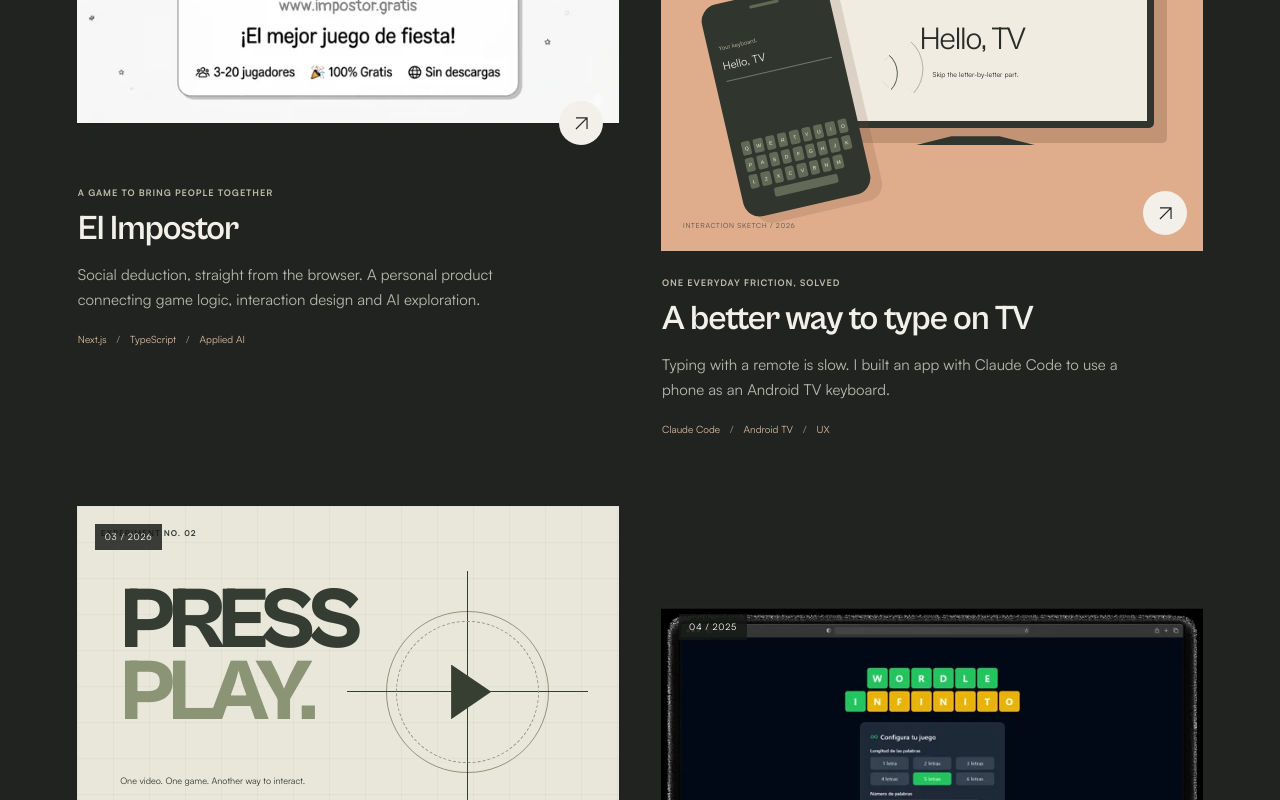
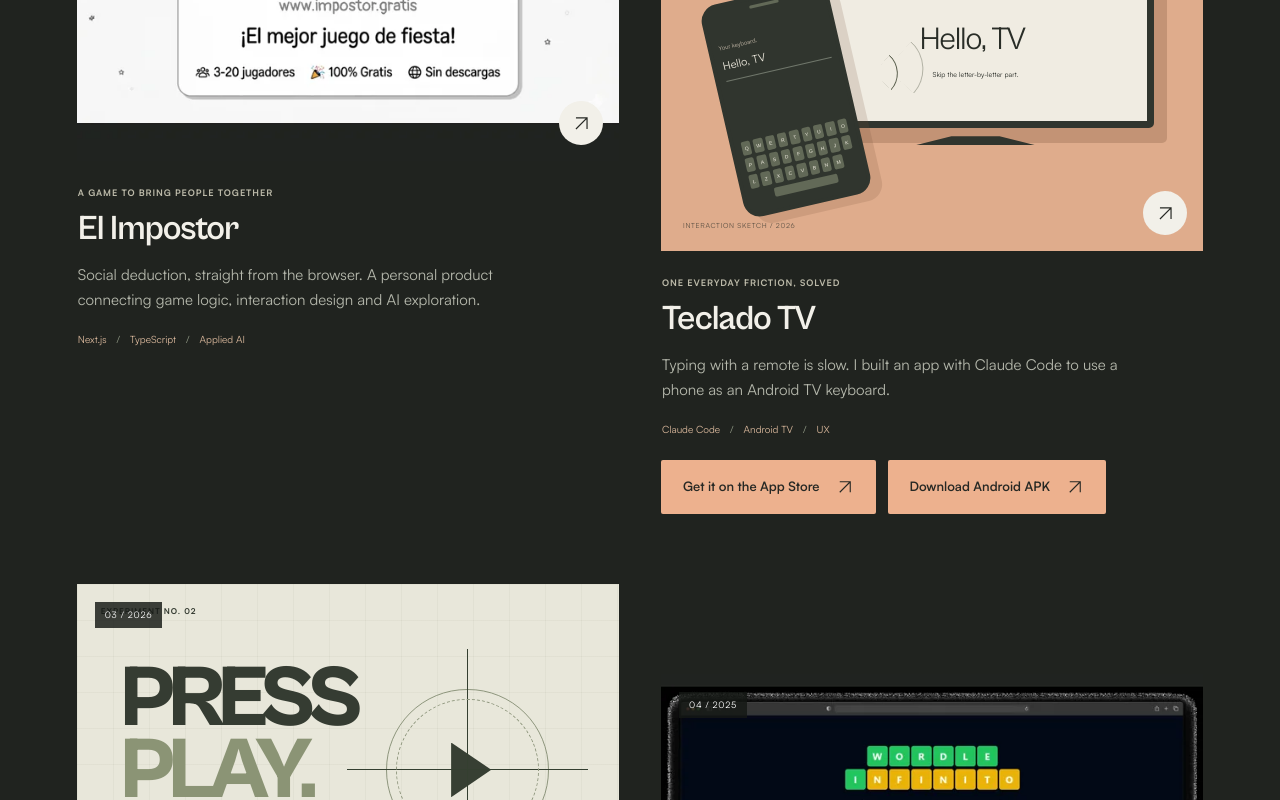
Before and after one commit to PolCarva/portfolio2024, a React (Vite) app: page / in a window 1280 px wide. Shown: the part 1509-2309 px from the top of the page. Built offline with nearby package versions, Linux system fonts and the light colour scheme.

Commit message:
feat: add Teclado TV App Store and Android downloads

```diff
--- a/src/App.jsx
+++ b/src/App.jsx
@@ -389,6 +389,7 @@ function App({ language = "en" }) {
           <div className="project-grid">
             {projects.map((project, index) => (
               <article
+                id={project.anchor}
                 className={`project project--${project.id} reveal`}
                 key={project.id}
               >
@@ -422,6 +423,22 @@ function App({ language = "en" }) {
                     </div>
                   </div>
                 </a>
+                {project.downloads && (
+                  <div className="project-downloads">
+                    {project.downloads.map((download) => (
+                      <a
+                        className="button project-download"
+                        key={download.href}
+                        href={download.href}
+                        target="_blank"
+                        rel="noreferrer"
+                      >
+                        {download[lang]}
+                        <Arrow />
+                      </a>
+                    ))}
+                  </div>
+                )}
               </article>
             ))}
           </div>
--- a/src/content.js
+++ b/src/content.js
@@ -4,6 +4,8 @@ export const links = {
   github: "https://github.com/PolCarva",
   whatsapp: "https://wa.me/59894375127",
   tv: "https://www.linkedin.com/feed/update/urn:li:activity:7521309877177241601/",
+  tvAppStore: "https://apps.apple.com/app/id6826423999",
+  tvApk: "https://github.com/PolCarva/tele-teclado/releases/latest/download/Teclado-TV.apk",
   youtube:
     "https://www.linkedin.com/feed/update/urn:li:activity:7477082823158403072/",
 };
@@ -261,18 +263,23 @@ export const projects = [
   },
   {
     id: "tv",
+    anchor: "teclado-tv",
     year: "2026",
     kind: "tv",
     href: links.tv,
+    downloads: [
+      { href: links.tvAppStore, en: "Get it on the App Store", es: "Ver en App Store" },
+      { href: links.tvApk, en: "Download Android APK", es: "Descargar APK para Android" },
+    ],
     tags: ["Claude Code", "Android TV", "UX"],
     en: {
-      title: "A better way to type on TV",
+      title: "Teclado TV",
       label: "ONE EVERYDAY FRICTION, SOLVED",
       text: "Typing with a remote is slow. I built an app with Claude Code to use a phone as an Android TV keyboard.",
       alt: "Interaction sketch showing a phone sending text to an Android TV",
     },
     es: {
-      title: "Escribir en la tele, más fácil",
+      title: "Teclado TV",
       label: "UNA FRICCIÓN COTIDIANA, RESUELTA",
       text: "Escribir con el control remoto lleva tiempo. Creé una app con Claude Code para usar el celular como teclado de Android TV.",
       alt: "Esquema de un celular enviando texto a un Android TV",
--- a/src/index.css
+++ b/src/index.css
@@ -531,6 +531,23 @@ section[id] {
   color: #929b87;
   margin-right: 10px;
 }
+.project-downloads {
+  display: flex;
+  flex-wrap: wrap;
+  gap: 12px;
+  margin-top: 24px;
+}
+.project-download {
+  background: var(--peach);
+  color: var(--ink);
+  gap: 16px;
+}
+.project-download:hover {
+  background: #f4c9ad;
+}
+.project--tv {
+  scroll-margin-top: 96px;
+}
 .tv-art {
   position: relative;
   height: 100%;
```
